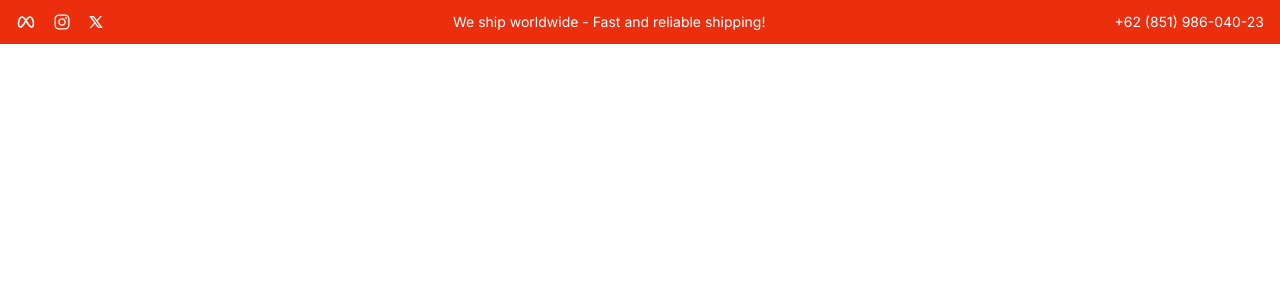
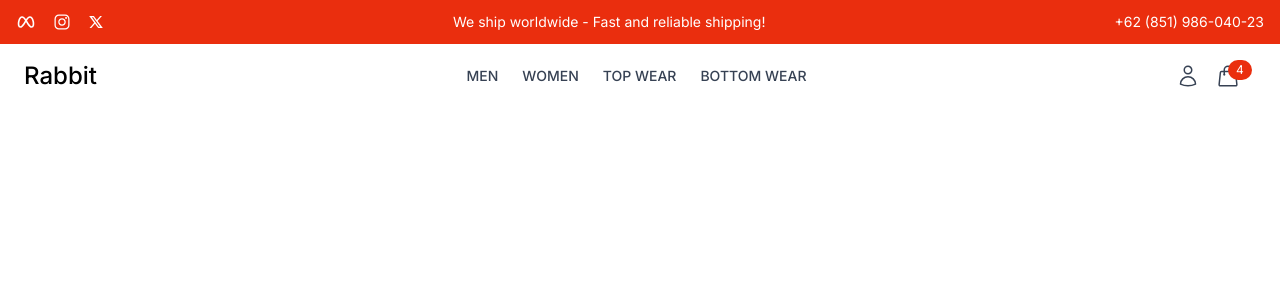
Before and after one commit to DzakyKurniawann/ZStore, a React (Vite) app in the folder frontend/: page / in a window 1280 px wide. Shown: the top 300 px of the page. Built offline with nearby package versions, Linux system fonts and the light colour scheme.

Commit message:
feat: add navbar component

```diff
--- a/frontend/src/components/Common/Header.jsx
+++ b/frontend/src/components/Common/Header.jsx
@@ -1,10 +1,12 @@
 import React from "react";
 import TopBar from "../Layout/TopBar";
+import Navbar from "../Layout/Navbar";
 
 const Header = () => {
   return (
     <div>
       <TopBar />
+      <Navbar />
     </div>
   );
 };
--- /dev/null
+++ b/frontend/src/components/Layout/Navbar.jsx
@@ -0,0 +1,62 @@
+import React from "react";
+import { Link } from "react-router-dom";
+import {
+  HiOutlineUser,
+  HiOutlineShoppingBag,
+  HiBars3BottomRight,
+} from "react-icons/hi2";
+
+const Navbar = () => {
+  return (
+    <>
+      <nav className="container mx-auto flex items-center justify-between py-4 px-6">
+        <div>
+          <Link to="/" className="text-2xl font-medium">
+            Rabbit
+          </Link>
+        </div>
+        <div className="hidden md:flex space-x-6">
+          <Link
+            to="#"
+            className="text-gray-700 hover:text-black text-sm font-medium uppercase"
+          >
+            Men
+          </Link>
+          <Link
+            to="#"
+            className="text-gray-700 hover:text-black text-sm font-medium uppercase"
+          >
+            Women
+          </Link>
+          <Link
+            to="#"
+            className="text-gray-700 hover:text-black text-sm font-medium uppercase"
+          >
+            Top Wear
+          </Link>
+          <Link
+            to="#"
+            className="text-gray-700 hover:text-black text-sm font-medium uppercase"
+          >
+            Bottom Wear
+          </Link>
+        </div>
+        <div className="flex item-center space-x-4">
+          <Link to="/profile" className="hover:text-black">
+            <HiOutlineUser className="h-6 w-6 text-gray-700"/>
+          </Link>
+          <button className="relative hover:text-black">
+            <HiOutlineShoppingBag className="h-6 w-6 text-gray-700" />
+            <span className="absolute -top-1 bg-rabbit_red text-white text-xs rounded-full px-2 py-0.5">4</span>
+          </button>
+
+          <button className="md:hidden">
+            <HiBars3BottomRight className="h-6 w-6 text-gray-700"/>
+          </button>
+        </div>
+      </nav>
+    </>
+  );
+};
+
+export default Navbar;
```
